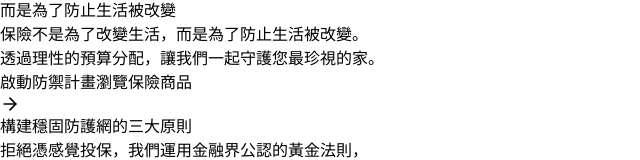
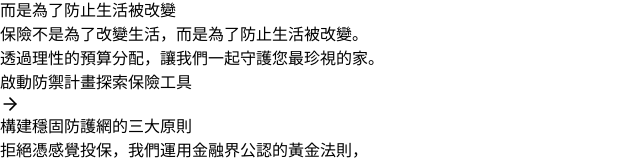
Before and after one commit to tim001491/financial-defense-web, a React (Vite) app: page / in a window 1280 px wide. Shown: the part 172-332 px from the top of the page, without its empty margins (0-640 px from the left). Built offline with nearby package versions, Linux system fonts and the light colour scheme.

Commit message:
switch to 1.5-flash and fix env

```diff
--- a/src/App.jsx
+++ b/src/App.jsx
@@ -932,7 +932,7 @@ const AIChatWidget = () => {
   const [messages, setMessages] = useState([
     {
       role: 'assistant',
-      content: '您好！我是林昆輝理財保險顧問的 AI 助理。 守護您辛苦累積的資產，是為了讓未來的生活更有溫度。☀️無論是安享退休或照顧摯愛，讓我依據您的需求，透過專業理財為您打造最安心的依靠。'
+      content: '您好！我是昆輝專員的AI助理。 守護您辛苦累積的資產，是為了讓未來的生活更有溫度。☀️無論是安享退休或照顧摯愛，讓我依據您的需求，透過專業理財為您打造最安心的依靠。'
     }
   ]);
   const [isTyping, setIsTyping] = useState(false);
@@ -1240,7 +1240,7 @@ const FinancialDefensePage = () => {
             <p className="text-lg md:text-xl text-gray-600 mb-10 leading-relaxed max-w-2xl mx-auto">{agentProfile.slogan}<br className="hidden md:block"/>透過理性的預算分配，讓我們一起守護您最珍視的家。</p>
             <div className="flex flex-col sm:flex-row justify-center gap-4">
               <button onClick={toggleContactModal} className="bg-gray-900 hover:bg-black text-white px-8 py-4 rounded-xl font-medium text-lg transition-all shadow-xl hover:shadow-2xl hover:-translate-y-1 flex items-center justify-center gap-2">啟動防禦計畫 <ArrowRight size={20} /></button>
-              <button onClick={() => scrollToSection('portfolio')} className="bg-white hover:bg-red-50 text-gray-700 border border-gray-200 px-8 py-4 rounded-xl font-medium text-lg transition-all hover:border-red-300 flex items-center justify-center gap-2">瀏覽保險商品</button>
+              <button onClick={() => scrollToSection('portfolio')} className="bg-white hover:bg-red-50 text-gray-700 border border-gray-200 px-8 py-4 rounded-xl font-medium text-lg transition-all hover:border-red-300 flex items-center justify-center gap-2">探索保險工具</button>
             </div>
           </div>
         </div>
```
